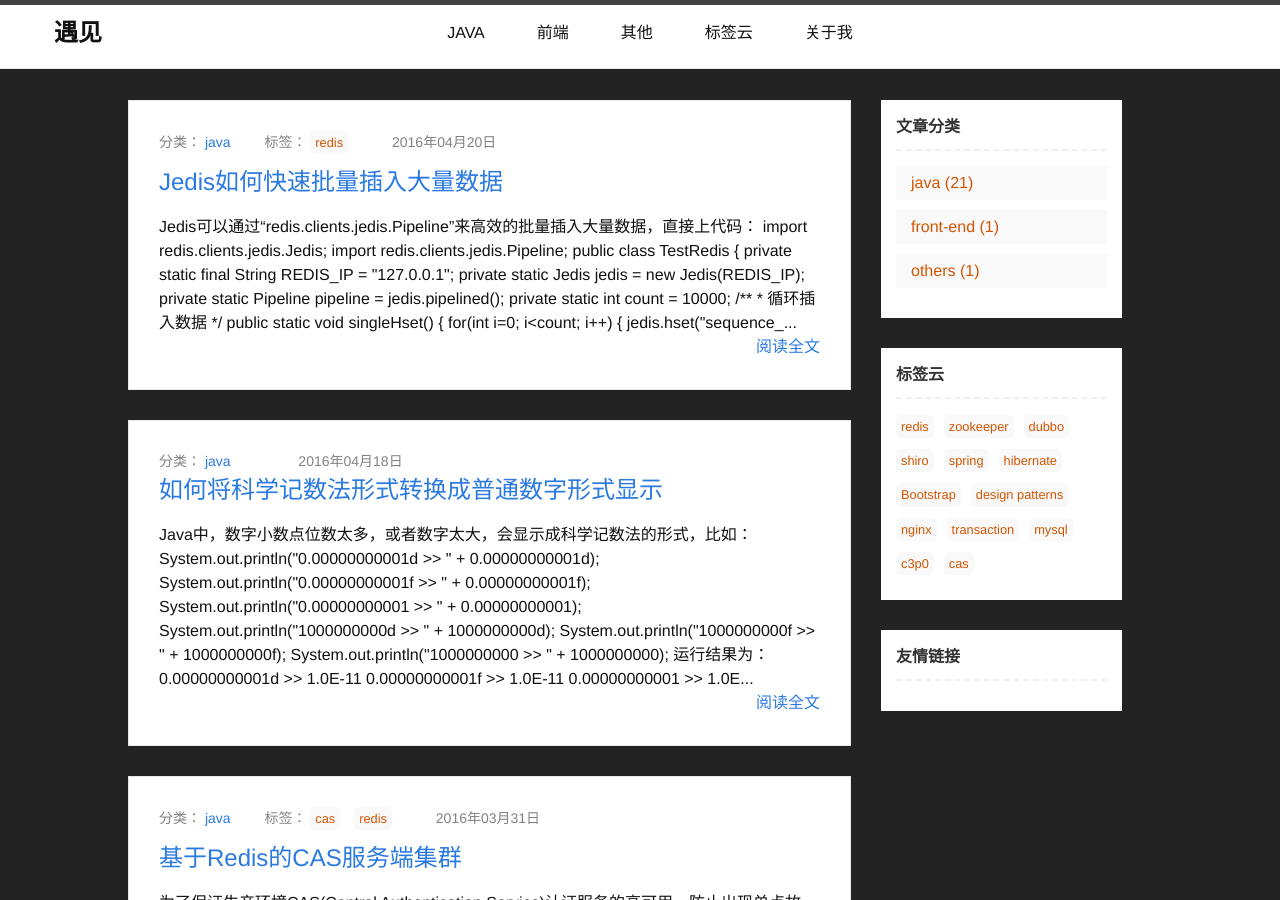
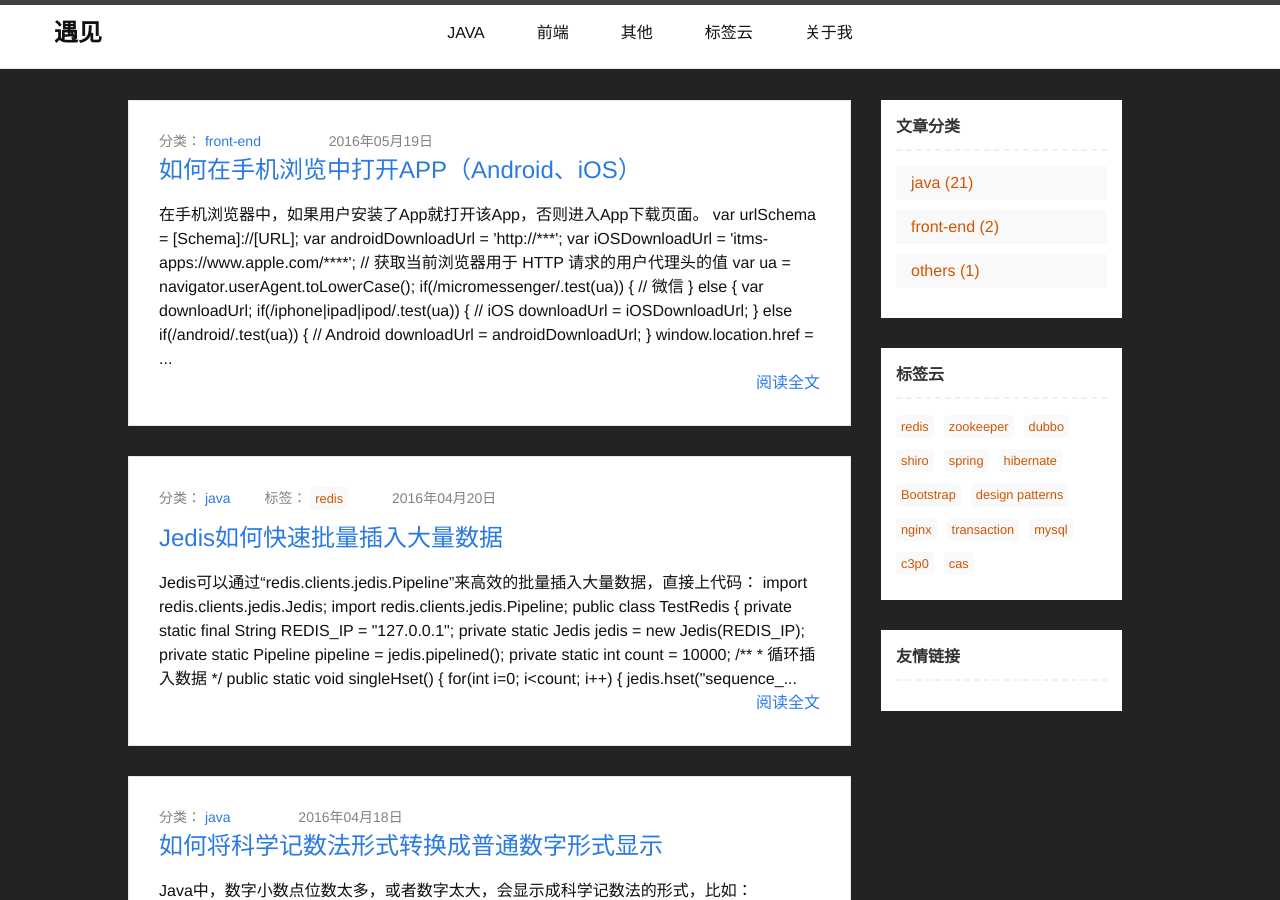
Before and after one commit to iyujian/iyujian.github.io, a Jekyll site: the page built from index.html, in a window 1280 px wide and 900 px high. Built offline with Jekyll 4.4.1, drawn with Linux system fonts in a browser that asks for light colours; the list of posts is cut into pages by our own code; comment, search, counter and statistics services are not loaded; some of the changed text lies outside the part shown.

Commit message:
如何在手机浏览中打开APP（Android、iOS）

````diff
--- /dev/null
+++ b/_posts/front-end/2016-05-19-open-app-in-mobile-phone-browser.md
@@ -0,0 +1,46 @@
+---
+layout: post
+title:  "如何在手机浏览中打开APP（Android、iOS）"
+date:   2016-05-19 15:15:32 +0800
+categories: front-end
+---
+在手机浏览器中，如果用户安装了App就打开该App，否则进入App下载页面。
+
+{% highlight javascript %}
+var urlSchema = [Schema]://[URL];
+var androidDownloadUrl = 'http://***';
+var iOSDownloadUrl = 'itms-apps://www.apple.com/****';
+
+// 获取当前浏览器用于 HTTP 请求的用户代理头的值
+var ua = navigator.userAgent.toLowerCase();
+
+if(/micromessenger/.test(ua)) {
+  // 微信
+
+} else {
+  var downloadUrl;
+  if(/iphone|ipad|ipod/.test(ua)) {
+    // iOS
+    downloadUrl = iOSDownloadUrl;
+  } else if(/android/.test(ua)) {
+    // Android
+    downloadUrl = androidDownloadUrl;
+  }
+  window.location.href = urlSchema;
+  setTimeout(() => {
+    window.location.href = downloadUrl;
+  }, 1500);
+}
+{% endhighlight %}
+
+1、“urlSchema”包含两部分，Schema和URL，两部分都是自己定义，但是要和App的开发者约定好，App会根据规则来进行解析。Schema可以是产品名称，比如“taobao”，URL则是请求的地址加上参数，比如“product?id=1&type=2”，域名也可以省略，最终形成的urlSchema应该是这样的：
+
+```
+taobao://product?id=1&type=2
+```
+
+2、微信无法支持，很多App都是通过引导用户用浏览器打开来解决的。
+
+3、iOS的下载地址以“itms-apps://”开头，用来打开iOS设备上的AppStore。
+
+4、setTimeout的时间本来设置的是500ms，在Android设备上没有问题，但是在iOS设备上会直接跳转到AppStore，把时间延长到1500ms，可以解决该问题。
````
Also changed, not shown: _posts/java/2016-04-20-batch-set-by-jedis-pipeline.md (+6 -1 lines), _posts/front-end/2015-12-02-bootstrap-modal-encapsulation.md (renamed from _posts/java/2015-12-02-bootstrap-modal-encapsulation.md).
